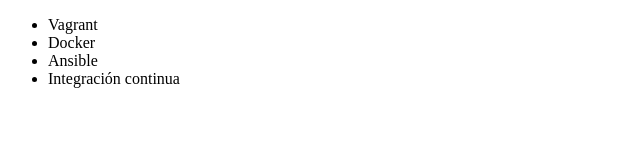
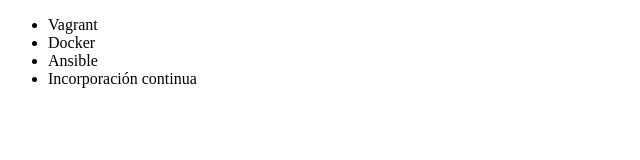
Before and after one commit to NICKSP1083/curso-oracle-one, a plain HTML site: page Git y GitHub controle y comparta su código/index.html in a window 1280 px wide. Shown: the full height of the page, 0-640 px from the left. Drawn offline with Linux system fonts and the light colour scheme.

Commit message:
cambio a sinonimo de la palabra en el curso de integración continua

```diff
--- a/Git y GitHub controle y comparta su código/index.html
+++ b/Git y GitHub controle y comparta su código/index.html
@@ -9,7 +9,7 @@
          <li> Vagrant </li>
          <li> Docker </li>
          <li> Ansible </li>
-         <li> Integración continua </li>
+         <li> Incorporación continua </li>
      </ul>
 </body>
 </html>
```
